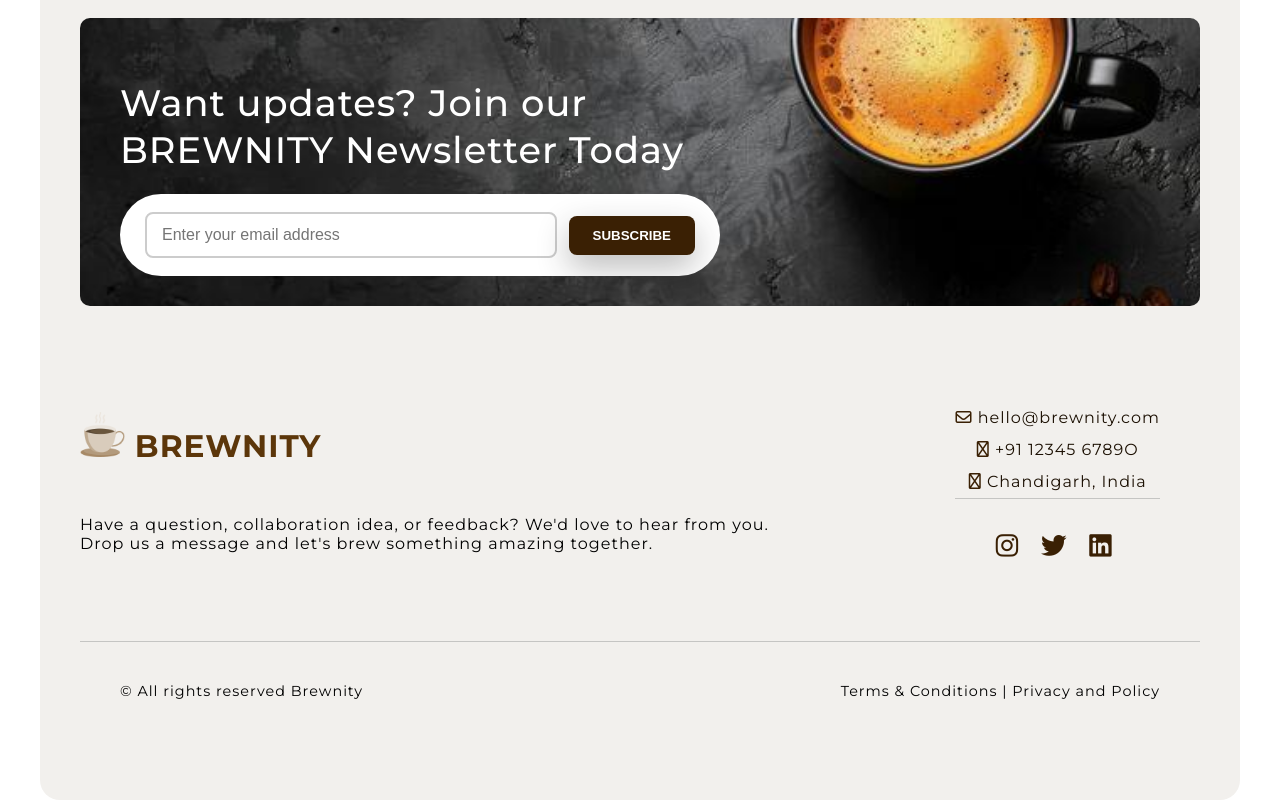
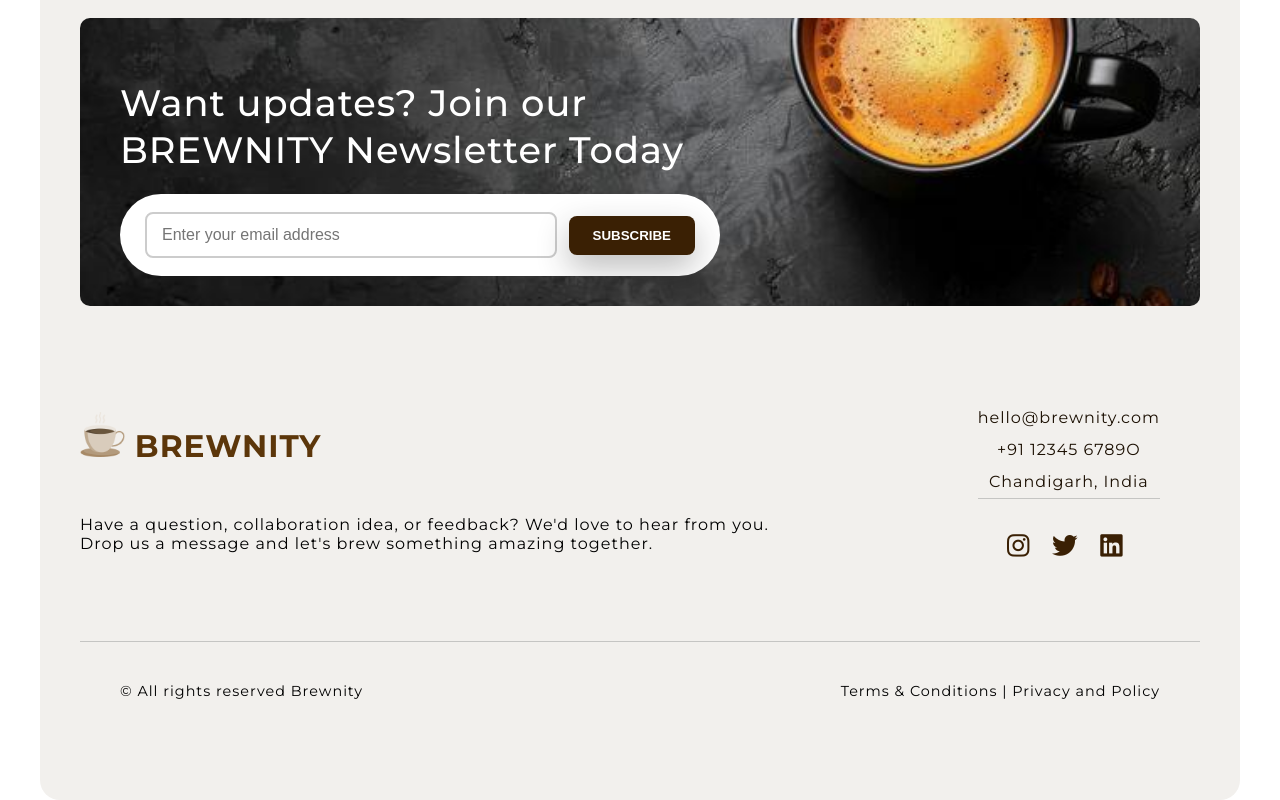
Before and after one commit to dishacodes-tech/coffee-website, a plain HTML site: page index.html in a window 1280 px wide. Shown: the part 3275-4075 px from the top of the page. Drawn offline with Linux system fonts and the light colour scheme; a web font is replaced by a local one.

Commit message:
Fixed issues

```diff
--- a/index.html
+++ b/index.html
@@ -206,9 +206,9 @@
 
       <div class="contact-info">
         <ul>
-          <li><i class="fa-solid fa-envelope"></i> hello@brewnity.com</li>
-          <li><i class="fa-solid fa-phone"></i> +91 12345 6789O</li>
-          <li><i class="fa-solid fa-location-dot"></i> Chandigarh, India</li>
+          <li>hello@brewnity.com</li>
+          <li> +91 12345 6789O</li>
+          <li> Chandigarh, India</li>
         </ul>
         <div class="social">
         <i class="fa-brands fa-instagram"></i>
```
